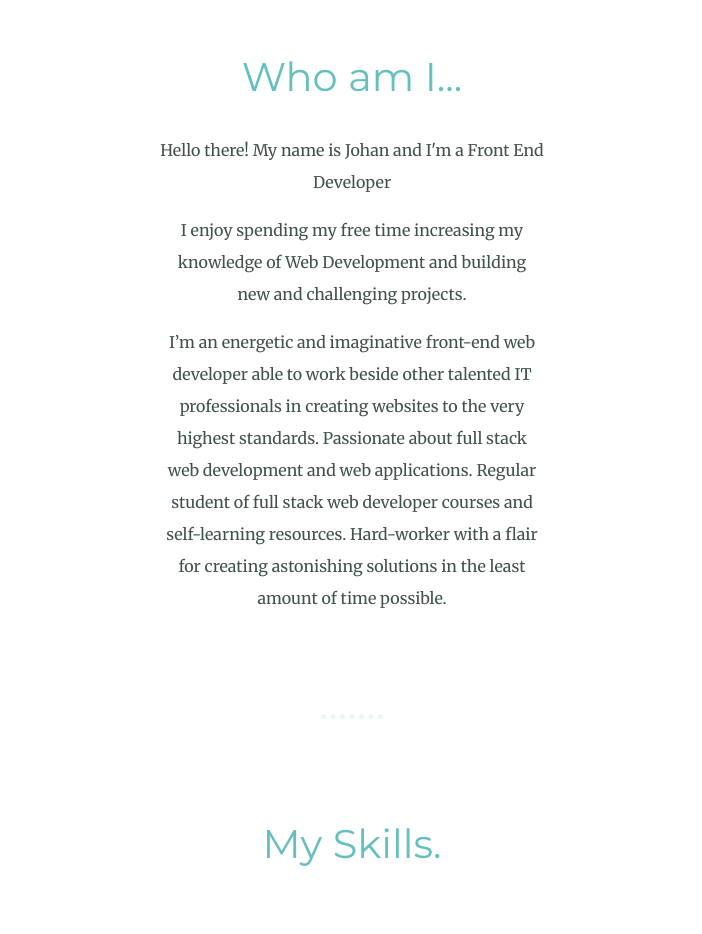
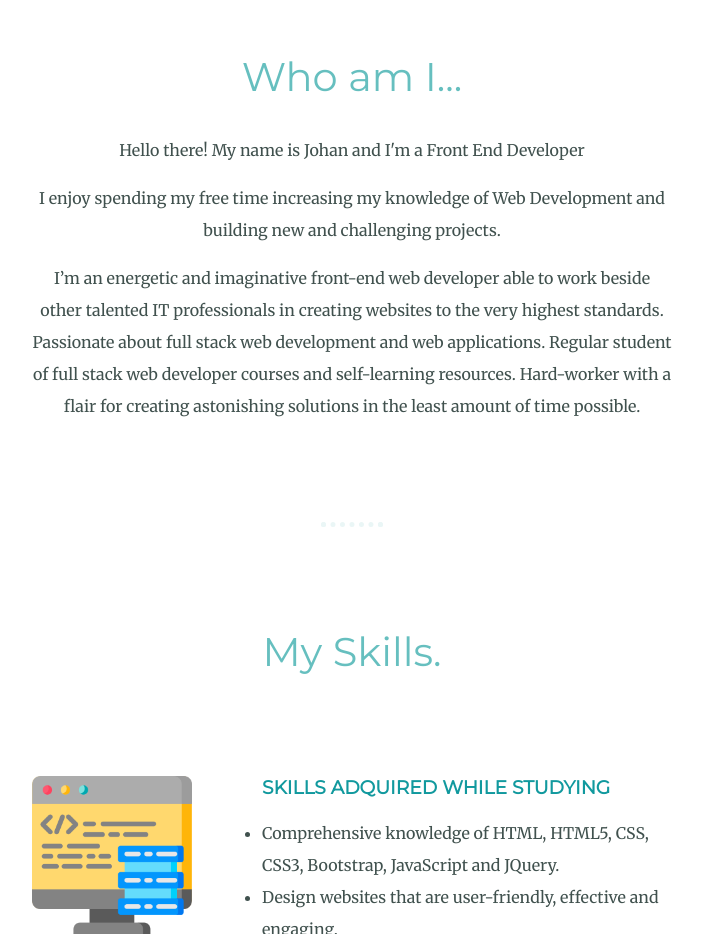
Before and after one commit to johanuribe03/cv, a plain HTML site: page index.html in a window 1280 px wide. Shown: the part 820-1754 px from the top of the page, without its empty margins (288-990 px from the left). Drawn offline with Linux system fonts and the light colour scheme; a script that the page names is missing.

Commit message:
Update Styles

```diff
--- a/css/styles.css
+++ b/css/styles.css
@@ -118,14 +118,18 @@ line-height: 2;
   padding-top: 80px;
 }
 
+#aboutMe {
+  background-color: 'red';
+}
 .hello-p {
-  width: 30%;
+  width: 50%;
   margin: auto;
 
 }
 
 
-.middle-container {}
+
+
 
 .name-surname {
   color: #EAF6F6;
```
